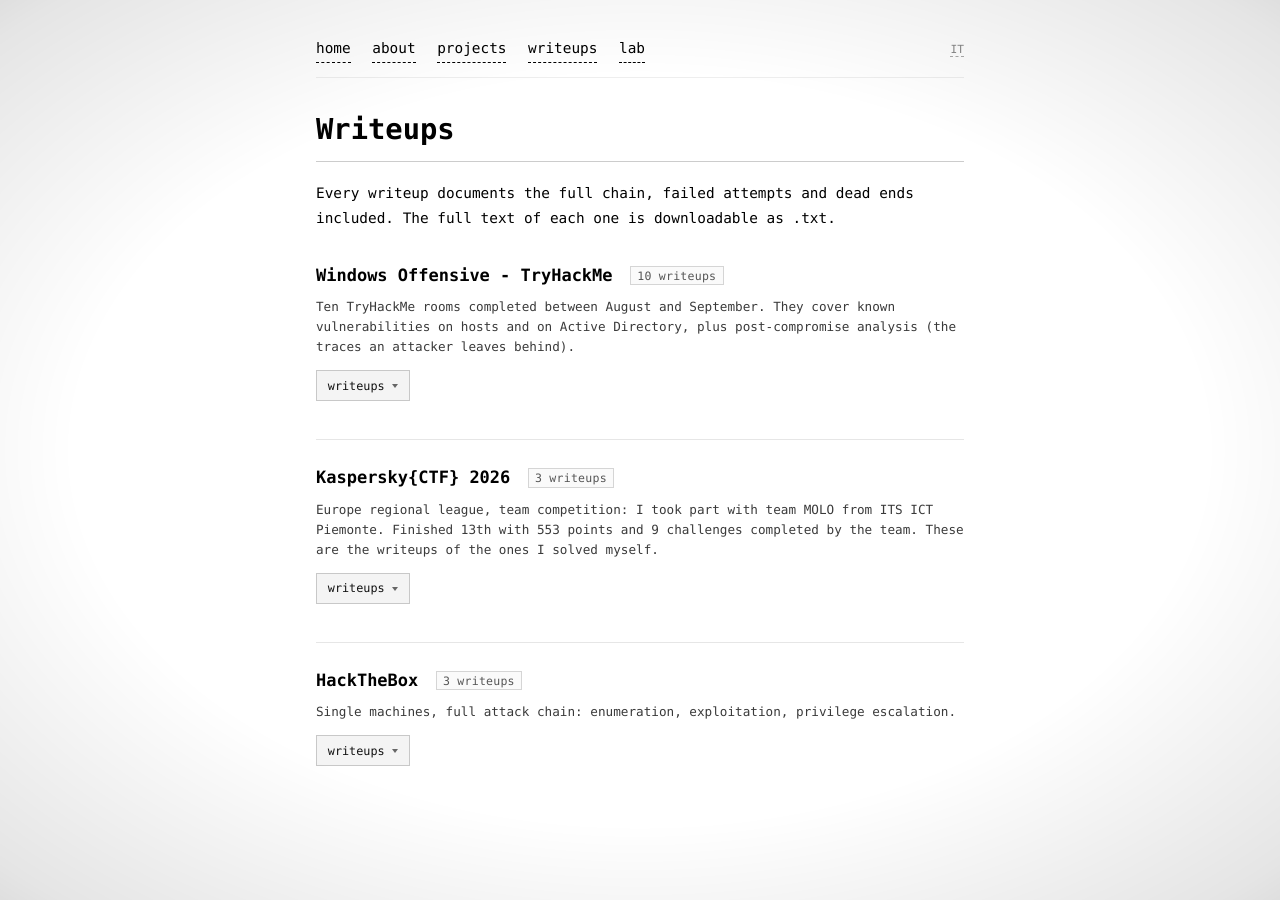
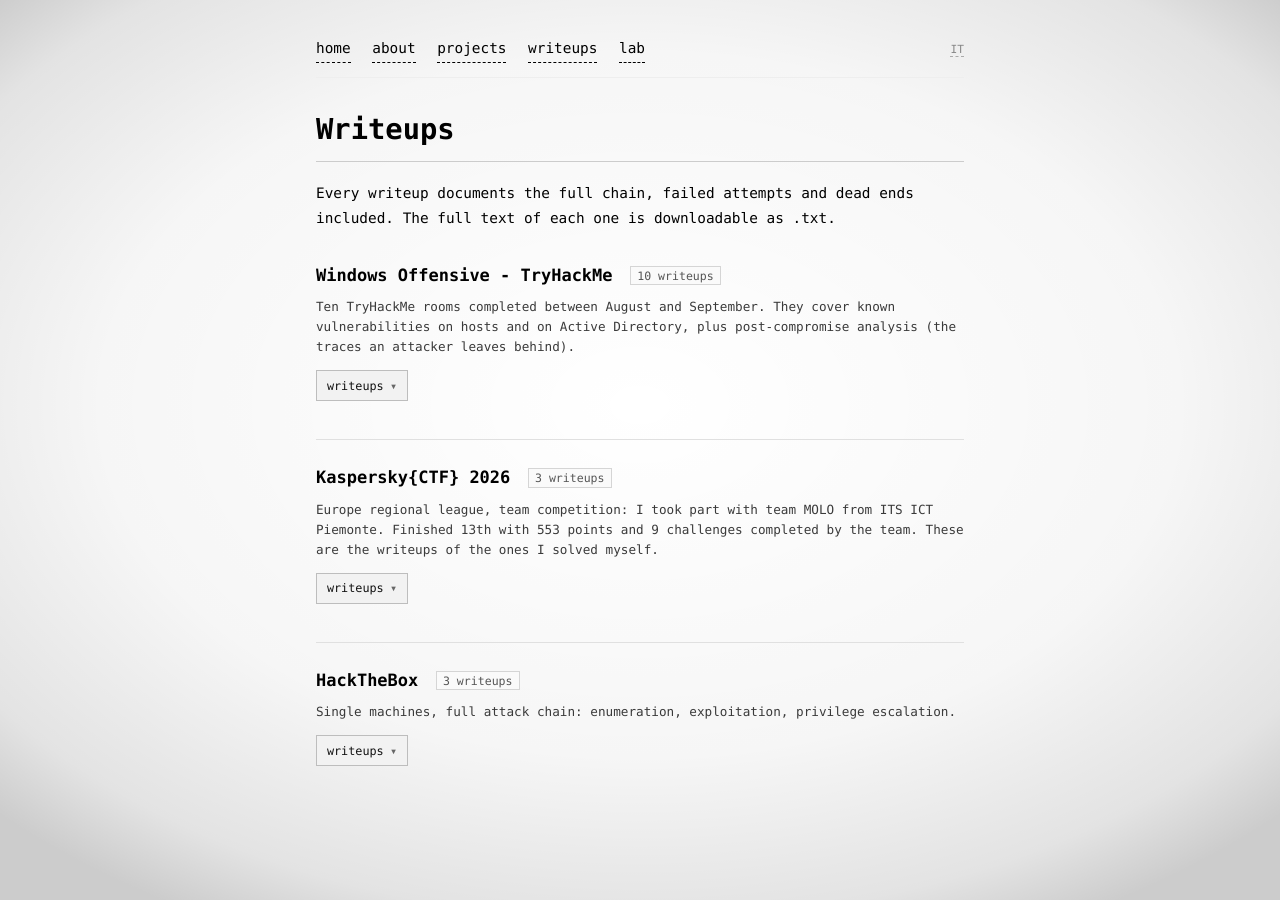
Before and after one commit to torchiachristian/torchiachristian.github.io, a Jekyll site: the page built from writeups.html, in a window 1280 px wide. Built offline with Jekyll 4.4.1, drawn with Linux system fonts in a browser that asks for light colours.

Commit message:
Vignettatura su html, tendina con freccetta nell'HTML

```diff
--- a/style.css
+++ b/style.css
@@ -304,13 +304,30 @@
 body { max-width: 720px; line-height: 1.7; }
 @media (max-width: 600px) { body { zoom: 1; } }
 
+/* ==================== vignettatura ==================== */
+/* sta su html con background-attachment fisso: body ha zoom,
+   che rende inaffidabile qualsiasi position:fixed al suo interno */
+
+html {
+    background-color: #ffffff;
+    background-image: radial-gradient(ellipse 70% 65% at 50% 45%,
+                      rgba(255,255,255,0) 0%,
+                      rgba(0,0,0,0.035) 60%,
+                      rgba(0,0,0,0.11) 88%,
+                      rgba(0,0,0,0.2) 100%);
+    background-attachment: fixed;
+    background-repeat: no-repeat;
+    min-height: 100%;
+}
+body { background: transparent; }
+
 /* ==================== sezioni writeup ==================== */
 
-.series-block {
-    margin: 34px 0;
-    padding-bottom: 8px;
+.series-block { margin: 34px 0; padding-bottom: 8px; }
+.series-block + .series-block {
+    border-top: 1px solid #e0e0e0;
+    padding-top: 26px;
 }
-.series-block + .series-block { border-top: 1px solid #e6e6e6; padding-top: 26px; }
 
 h2.series-title {
     font-size: 1.18em;
@@ -327,7 +344,6 @@
     padding: 2px 7px;
     margin-left: 8px;
     vertical-align: middle;
-    letter-spacing: 0.02em;
 }
 .series-desc {
     font-size: 0.88em;
@@ -337,33 +353,34 @@
 }
 
 details.series > summary {
+    display: inline-block !important;
+    width: auto !important;
     cursor: pointer;
     list-style: none;
-    display: inline-block;
     font-size: 0.82em;
     color: #111;
-    border: 1px solid #c8c8c8;
-    background: #f4f4f4;
-    padding: 5px 12px;
+    border: 1px solid #bdbdbd;
+    background: #f2f2f2;
+    padding: 5px 11px;
     user-select: none;
 }
 details.series > summary::-webkit-details-marker { display: none; }
-details.series > summary::after {
-    content: "";
+details.series > summary::marker { content: ""; }
+details.series > summary:focus { outline: none; }
+details.series > summary:hover {
+    background: #e8e8e8;
+    border-color: #8a8a8a;
+}
+
+.sum-arrow {
     display: inline-block;
-    width: 0; height: 0;
-    margin-left: 8px;
-    vertical-align: 2px;
-    border-left: 4px solid transparent;
-    border-right: 4px solid transparent;
-    border-top: 5px solid #666;
+    margin-left: 7px;
+    color: #666;
     transition: transform 0.15s ease;
 }
-details.series[open] > summary::after { transform: rotate(180deg); }
-details.series > summary:hover::after { border-top-color: #111; }
-details.series > summary:hover { background: #ececec; border-color: #999; }
-details.series > summary:focus { outline: none; }
-details.series[open] > summary { margin-bottom: 6px; }
+details.series[open] > summary .sum-arrow { transform: rotate(180deg); }
+details.series > summary:hover .sum-arrow { color: #111; }
+details.series[open] > summary { margin-bottom: 10px; }
 
 details.series .writeup-entry:last-of-type { border-bottom: none; }
 .series-foot {
@@ -373,27 +390,11 @@
     font-size: 0.82em;
 }
 
-/* ==================== vignettatura ==================== */
-/* su html e non su body: body ha zoom, che rompe position fixed */
-
-html::before {
-    content: "";
-    position: fixed;
-    top: 0; left: 0; right: 0; bottom: 0;
-    pointer-events: none;
-    z-index: 9999;
-    background: radial-gradient(ellipse 85% 80% at 50% 50%,
-                rgba(0,0,0,0) 0%,
-                rgba(0,0,0,0) 52%,
-                rgba(0,0,0,0.10) 82%,
-                rgba(0,0,0,0.22) 100%);
-}
-
 @media (max-width: 600px) {
-    html::before {
-        background: radial-gradient(ellipse 95% 90% at 50% 50%,
-                    rgba(0,0,0,0) 0%,
-                    rgba(0,0,0,0) 60%,
-                    rgba(0,0,0,0.14) 100%);
+    html {
+        background-image: radial-gradient(ellipse 90% 85% at 50% 45%,
+                          rgba(255,255,255,0) 0%,
+                          rgba(0,0,0,0.03) 65%,
+                          rgba(0,0,0,0.13) 100%);
     }
 }
--- a/writeups.html
+++ b/writeups.html
@@ -22,7 +22,7 @@
     <h2 class="series-title">Windows Offensive - TryHackMe <span class="series-count">{{ n_thm }} writeup</span></h2>
     <p class="series-desc">Dieci room TryHackMe completate tra agosto e settembre. Trattate vulnerabilità note su host, su Active Directory, con un plus sull'analisi post compromissione (le tracce che un attaccante lascia dietro di sè)</p>
     <details class="series">
-      <summary>writeups</summary>
+      <summary><span class="sum-label">writeups</span><span class="sum-arrow">&#9662;</span></summary>
       {% for w in items %}{% if w.lang == "it" and w.kind != "lab" and w.series == "thm-windows" %}{% include writeup-entry.html w=w lang="it" %}{% endif %}{% endfor %}
       <p class="series-foot"><a href="https://tryhackme.com/p/torchiachristian" target="_blank">Profilo TryHackMe &rarr;</a></p>
     </details>
@@ -32,7 +32,7 @@
     <h2 class="series-title">Kaspersky{CTF} 2026 <span class="series-count">{{ n_kctf }} writeup</span></h2>
     <p class="series-desc">Lega regionale Europea con competizione a squadre: partecipato con team MOLO dell'ITS ICT Piemonte. Chiusa al 13esimo posto con 553 punti e 9 challenge completate dalla squadra. Qui ci sono i writeup di quelle risolte da me.</p>
     <details class="series">
-      <summary>writeups</summary>
+      <summary><span class="sum-label">writeups</span><span class="sum-arrow">&#9662;</span></summary>
       <div class="writeup-image">
         <img src="/assets/writeups/kctf-scoreboard.png" alt="Scoreboard Kaspersky CTF 2026, lega Europa">
         <div class="img-caption">Posizionamento finale nella lega regionale Europa</div>
@@ -45,7 +45,7 @@
     <h2 class="series-title">HackTheBox <span class="series-count">{{ n_htb }} writeup</span></h2>
     <p class="series-desc">Macchine singole, catena di attacco completa: enumerazione, exploitation, privilege escalation.</p>
     <details class="series">
-      <summary>writeups</summary>
+      <summary><span class="sum-label">writeups</span><span class="sum-arrow">&#9662;</span></summary>
       {% for w in items %}{% if w.lang == "it" and w.kind != "lab" and w.series == nil %}{% include writeup-entry.html w=w lang="it" %}{% endif %}{% endfor %}
     </details>
   </section>
@@ -58,7 +58,7 @@
     <h2 class="series-title">Windows Offensive - TryHackMe <span class="series-count">{{ n_thm }} writeups</span></h2>
     <p class="series-desc">Ten TryHackMe rooms completed between August and September. They cover known vulnerabilities on hosts and on Active Directory, plus post-compromise analysis (the traces an attacker leaves behind).</p>
     <details class="series">
-      <summary>writeups</summary>
+      <summary><span class="sum-label">writeups</span><span class="sum-arrow">&#9662;</span></summary>
       {% for w in items %}{% if w.lang == "en" and w.kind != "lab" and w.series == "thm-windows" %}{% include writeup-entry.html w=w lang="en" %}{% endif %}{% endfor %}
       <p class="series-foot"><a href="https://tryhackme.com/p/torchiachristian" target="_blank">TryHackMe profile &rarr;</a></p>
     </details>
@@ -68,7 +68,7 @@
     <h2 class="series-title">Kaspersky{CTF} 2026 <span class="series-count">{{ n_kctf }} writeups</span></h2>
     <p class="series-desc">Europe regional league, team competition: I took part with team MOLO from ITS ICT Piemonte. Finished 13th with 553 points and 9 challenges completed by the team. These are the writeups of the ones I solved myself.</p>
     <details class="series">
-      <summary>writeups</summary>
+      <summary><span class="sum-label">writeups</span><span class="sum-arrow">&#9662;</span></summary>
       <div class="writeup-image">
         <img src="/assets/writeups/kctf-scoreboard.png" alt="Kaspersky CTF 2026 scoreboard, Europe league">
         <div class="img-caption">Final standing in the Europe regional league</div>
@@ -81,7 +81,7 @@
     <h2 class="series-title">HackTheBox <span class="series-count">{{ n_htb }} writeups</span></h2>
     <p class="series-desc">Single machines, full attack chain: enumeration, exploitation, privilege escalation.</p>
     <details class="series">
-      <summary>writeups</summary>
+      <summary><span class="sum-label">writeups</span><span class="sum-arrow">&#9662;</span></summary>
       {% for w in items %}{% if w.lang == "en" and w.kind != "lab" and w.series == nil %}{% include writeup-entry.html w=w lang="en" %}{% endif %}{% endfor %}
     </details>
   </section>
```
